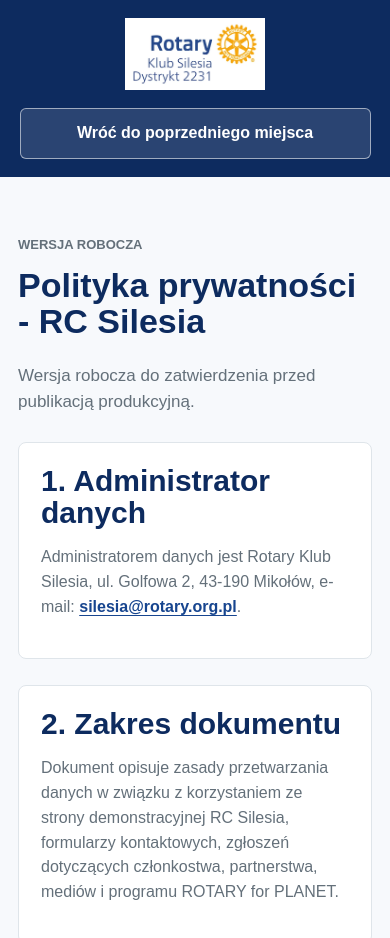
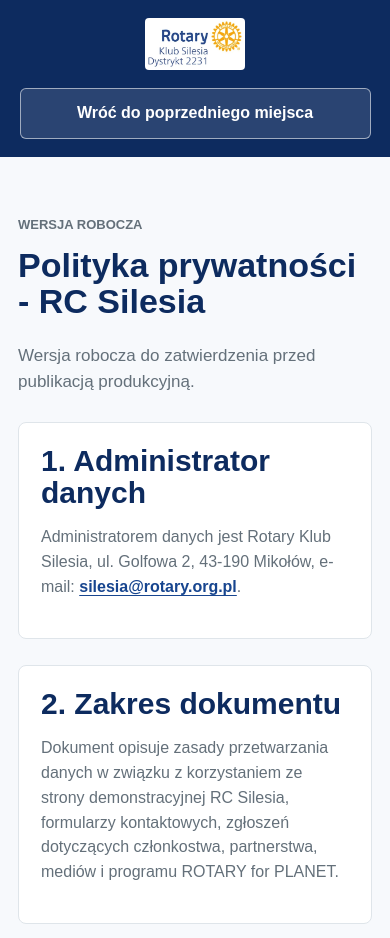
Before and after one commit to RC-Silesia/WEBSITE, a website: page privacy.html in a window 390 px wide. Shown: the top 938 px of the page. Drawn offline with Linux system fonts and the light colour scheme.

Commit message:
Refine Rotary logo responsive assets

```diff
--- a/assets/css/styles.css
+++ b/assets/css/styles.css
@@ -132,18 +132,24 @@
 }
 
 .brand-logo {
+  display: inline-flex;
+  align-items: center;
+  flex: 0 0 auto;
+  max-width: 42vw;
+}
+
+.brand-logo__image {
   display: block;
-  width: 172px;
-  max-width: 42vw;
-  height: auto;
-  max-height: 58px;
+  width: auto;
+  height: 56px;
+  max-width: 240px;
   object-fit: contain;
   border-radius: 4px;
 }
 
-.legal-back-link .brand-logo {
-  width: 190px;
-  max-height: 72px;
+.legal-back-link .brand-logo__image {
+  height: 64px;
+  max-width: 240px;
 }
 
 .brand strong,
@@ -1863,14 +1869,21 @@
   }
 
   .brand-logo {
-    width: 132px;
     max-width: 48vw;
-    max-height: 54px;
+  }
+
+  .brand-logo__image {
+    height: 44px;
+    max-width: 180px;
   }
 
   .legal-back-link .brand-logo {
-    width: 160px;
     max-width: 72vw;
+  }
+
+  .legal-back-link .brand-logo__image {
+    height: 52px;
+    max-width: 190px;
   }
 
   .brand small {
--- a/privacy.html
+++ b/privacy.html
@@ -11,7 +11,12 @@
   <a class="skip-link" href="#privacy-main">Przejdź do treści</a>
   <header class="legal-header">
     <a class="brand legal-back-link" href="index.html#start" aria-label="Wróć do poprzedniego miejsca na stronie RC Silesia" data-return-link>
-      <img class="brand-logo" src="assets/img/rc-silesia-rotary-logo.webp" width="592" height="306" alt="">
+      <picture class="brand-logo">
+        <source media="(max-width: 600px)" srcset="assets/img/rotary-rc-silesia-logo-sm.webp" type="image/webp">
+        <source media="(max-width: 600px)" srcset="assets/img/rotary-rc-silesia-logo-sm.png" type="image/png">
+        <source srcset="assets/img/rotary-rc-silesia-logo.webp" type="image/webp">
+        <img class="brand-logo__image" src="assets/img/rotary-rc-silesia-logo.png" width="240" height="124" alt="Rotary Klub Silesia - logo, Dystrykt 2231">
+      </picture>
     </a>
     <a class="button secondary" href="index.html#start" aria-label="Wróć do poprzedniego miejsca na stronie RC Silesia" data-return-link>Wróć do poprzedniego miejsca</a>
   </header>
```
Also changed, not shown: index.html (+6 -1 lines), newsletter-preview.html (+6 -1 lines), CHANGELOG.md, assets/img/rc-silesia-rotary-logo.webp (deleted), assets/img/rotary-rc-silesia-logo-sm.png (added), assets/img/rotary-rc-silesia-logo-sm.webp (added), assets/img/rotary-rc-silesia-logo.png (added), assets/img/rotary-rc-silesia-logo.webp (added).
